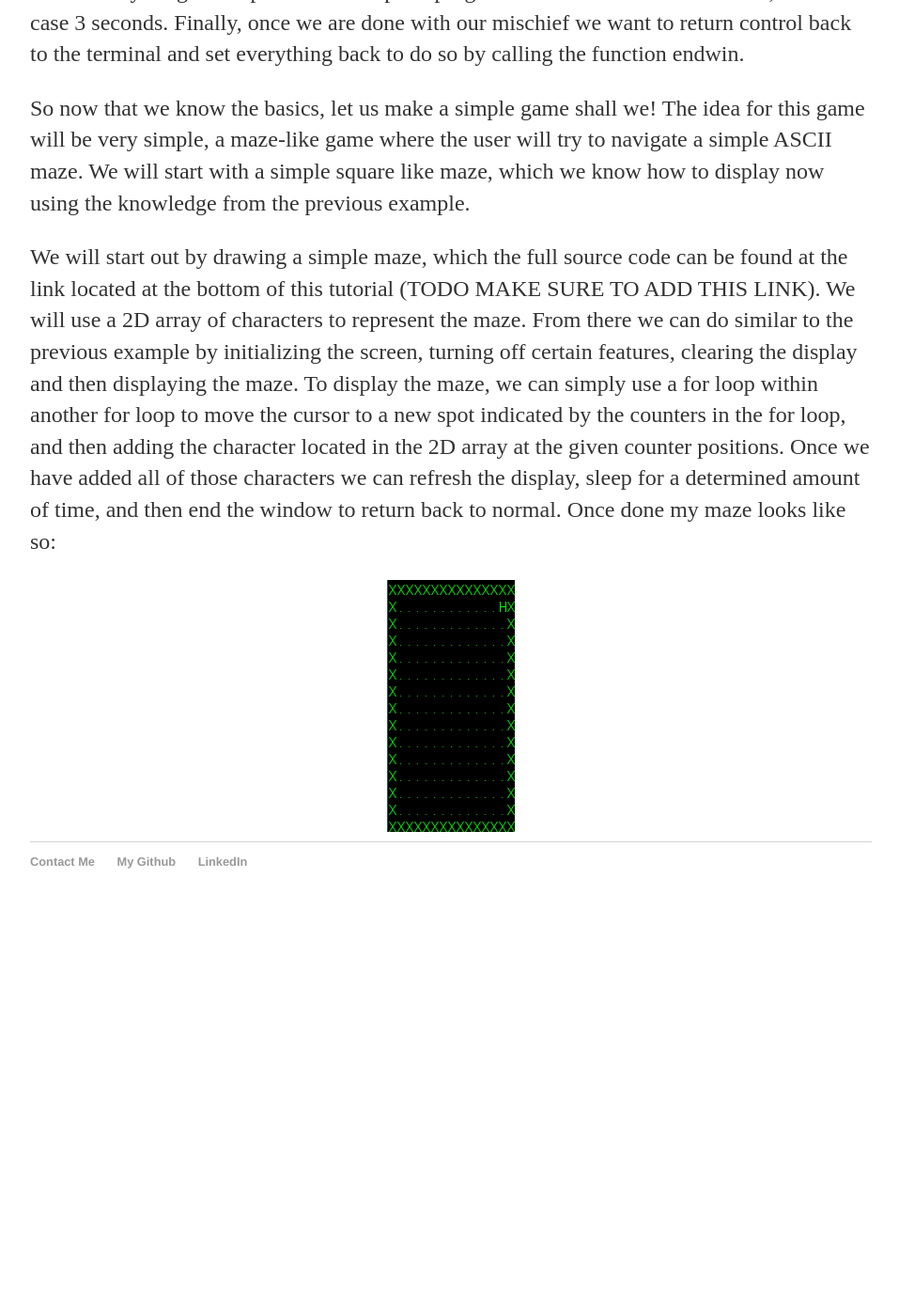
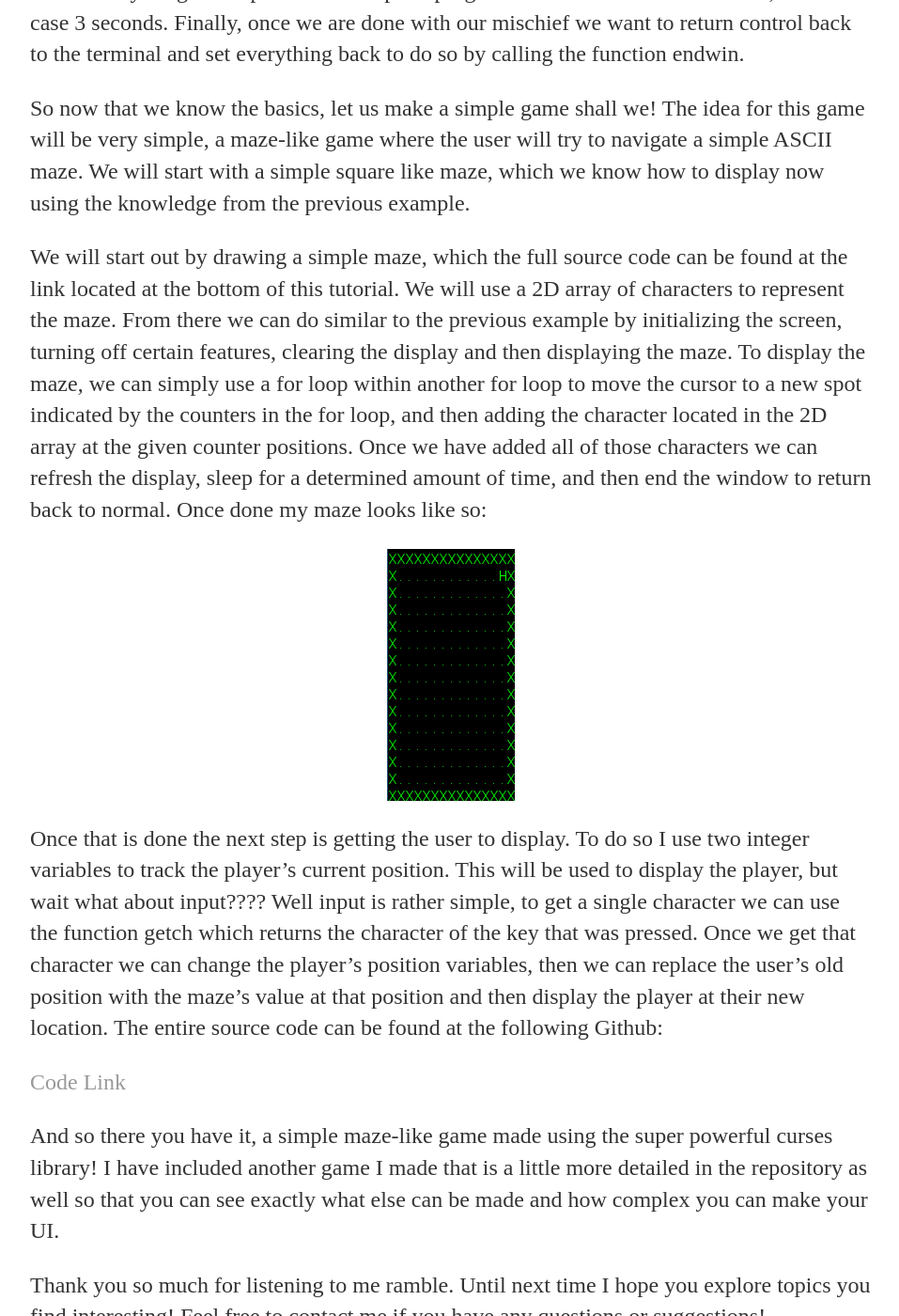
Before and after one commit to B50calabrese/B50calabrese.github.io, a Jekyll site: the page built from _posts/2015-05-30-curses-library.md, in a window 1280 px wide and 1400 px high, scrolled down 2281 px. Shown: the whole window at 94% size, without its empty margins (160-1117 px from the left). Built offline with Jekyll 4.4.1, drawn with Linux system fonts in a browser that asks for light colours; before the commit the page ends 3265 px from its top, so only the background shows below that; some of the changed text lies outside the part shown.

Commit message:
Finished the first tech talk!!!

```diff
--- a/_layouts/post.html
+++ b/_layouts/post.html
@@ -7,3 +7,8 @@ layout: default
 <div class="post">
   {{ content }}
 </div>
+
+<p>
+	Thank you so much for listening to me ramble. Until next time I hope you explore topics you find interesting!
+	Feel free to contact me if you have any questions or suggestions!
+</p>
--- a/_posts/2015-05-30-curses-library.md
+++ b/_posts/2015-05-30-curses-library.md
@@ -66,7 +66,7 @@ will start with a simple square like maze, which we know how to display now usin
 from the previous example.
 
 We will start out by drawing a simple maze, which the full source code can be found at the link
-located at the bottom of this tutorial (TODO MAKE SURE TO ADD THIS LINK). We will use a 2D array
+located at the bottom of this tutorial. We will use a 2D array
 of characters to represent the maze. From there we can do similar to the previous example by
 initializing the screen, turning off certain features, clearing the display and then displaying
 the maze. To display the maze, we can simply use a for loop within another for loop to move the
@@ -79,3 +79,17 @@ return back to normal. Once done my maze looks like so:
 	<img src="/images/techtalks/curses/simple_maze.png"
 		alt="Simple Maze" />
 </div>
+
+Once that is done the next step is getting the user to display. To do so I use two integer
+variables to track the player's current position. This will be used to display the player, but
+wait what about input???? Well input is rather simple, to get a single character we can use the
+function getch which returns the character of the key that was pressed. Once we get that
+character we can change the player's position variables, then we can replace the user's old
+position with the maze's value at that position and then display the player at their new location.
+The entire source code can be found at the following Github:
+
+<a href="https://github.com/B50calabrese/TechTalkCode">Code Link</a>
+
+And so there you have it, a simple maze-like game made using the super powerful curses library!
+I have included another game I made that is a little more detailed in the repository as well so
+that you can see exactly what else can be made and how complex you can make your UI.
```
